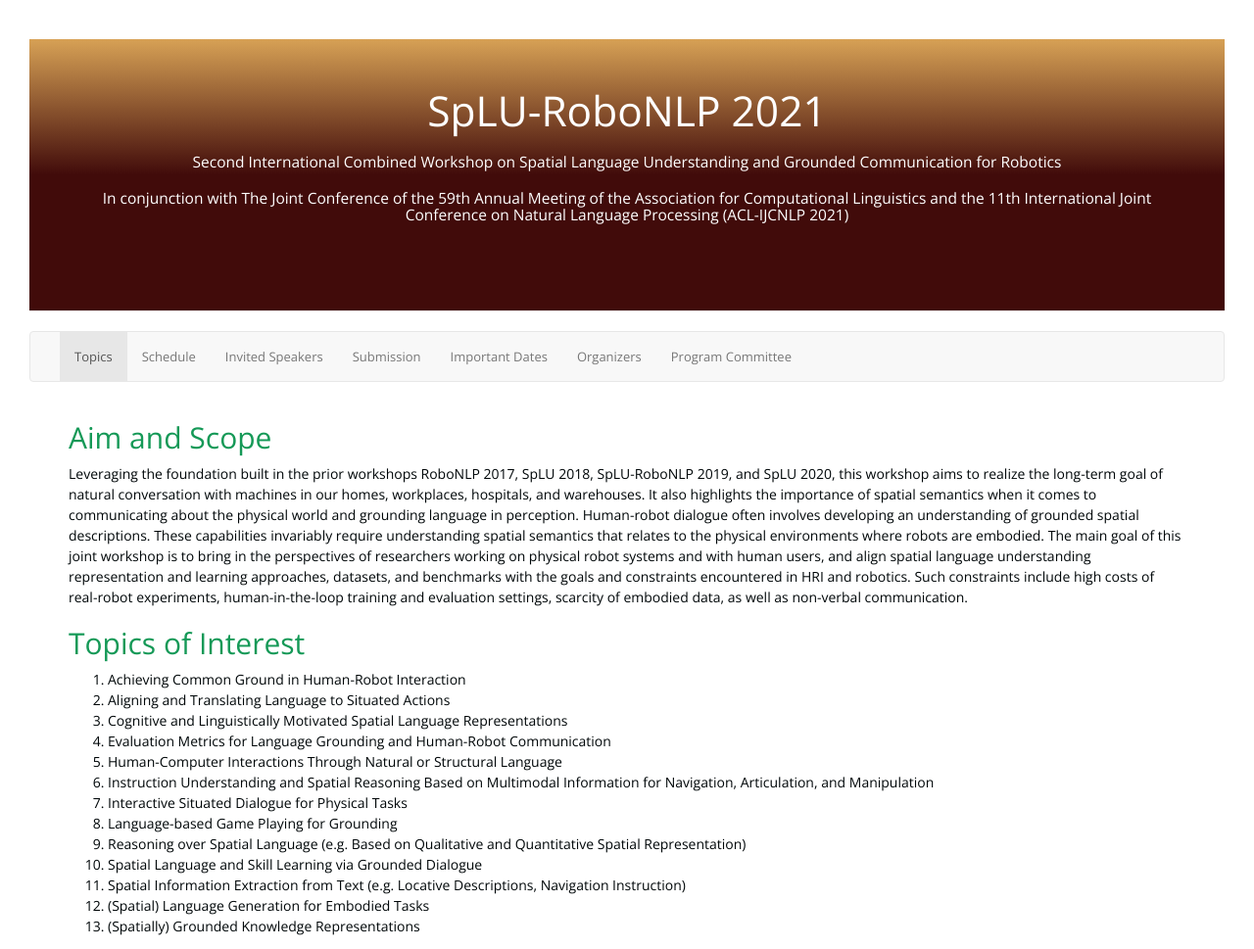
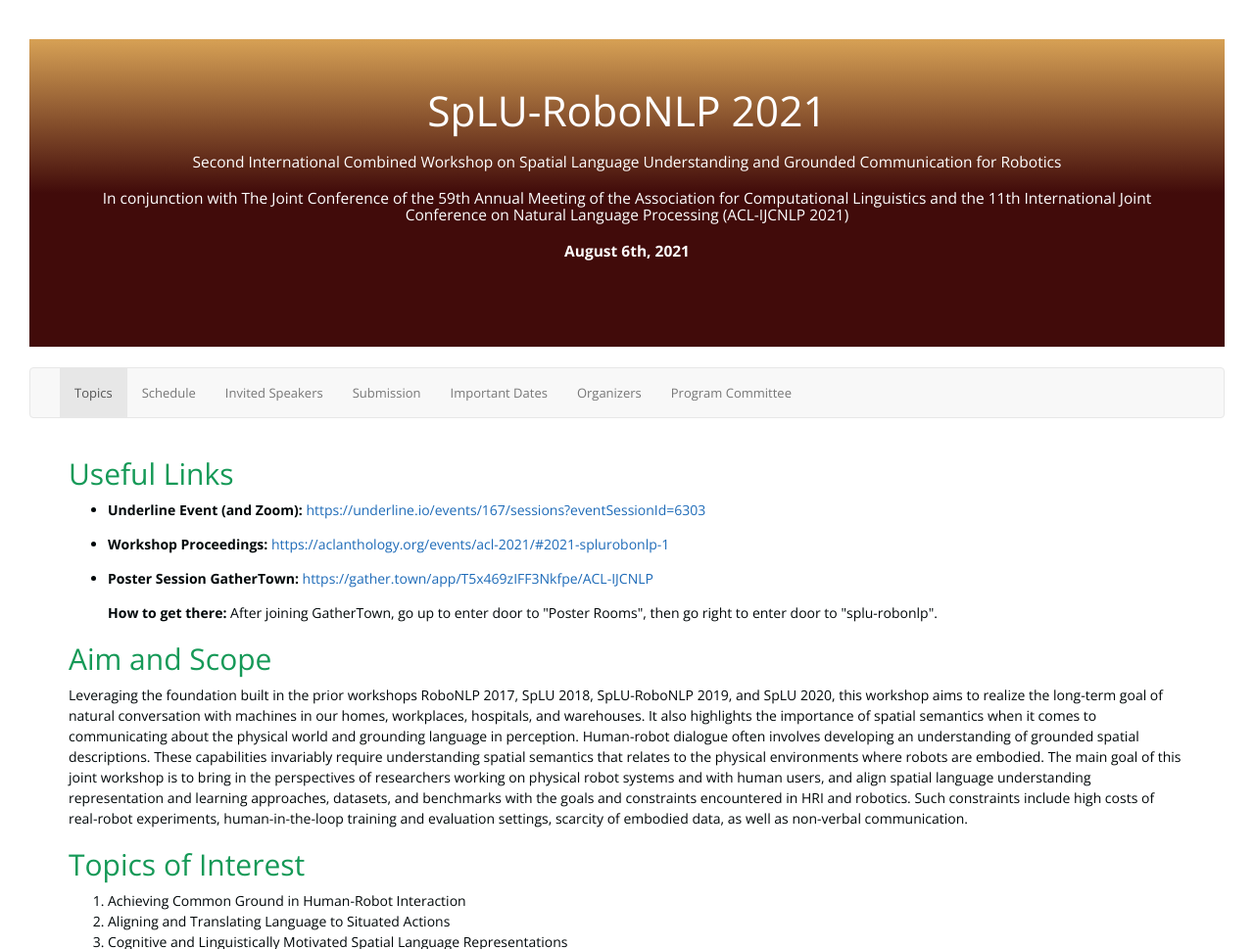
Before and after one commit to SpLU-RoboNLP2021/SpLU-RoboNLP2021.github.io, a plain HTML site: page index.html in a window 1280 px wide. Shown: the top 969 px of the page at 98% size. Drawn offline with nearby package versions, Linux system fonts and the light colour scheme.

Commit message:
Added date and useful links to the workshop website

```diff
--- a/index.html
+++ b/index.html
@@ -23,8 +23,8 @@
 
       <h1 class="project-name">SpLU-RoboNLP 2021</h1>
       <h2 class="project-tagline">Second International Combined Workshop on Spatial Language Understanding and Grounded Communication for Robotics</h2>
-	  <h2  class="project-tagline">In conjunction with The Joint Conference of the 59th Annual Meeting of the Association for Computational Linguistics and the 11th International Joint Conference on Natural Language Processing (ACL-IJCNLP 2021)
-		<br>
+	    <h2  class="project-tagline">In conjunction with The Joint Conference of the 59th Annual Meeting of the Association for Computational Linguistics and the 11th International Joint Conference on Natural Language Processing (ACL-IJCNLP 2021)
+      <h2  class="project-date">August 6th, 2021</h2>
 	  </h2>
 <br>
 
@@ -65,6 +65,20 @@
 
 
 <section class="main-content">
+
+<h2>Useful Links</h2>
+
+<ul>
+  <li><p><b>Underline Event (and Zoom): </b><a href="https://underline.io/events/167/sessions?eventSessionId=6303">https://underline.io/events/167/sessions?eventSessionId=6303</a></p>
+  </li>
+  <li><p><b>Workshop Proceedings: </b><a href="https://aclanthology.org/events/acl-2021/#2021-splurobonlp-1">https://aclanthology.org/events/acl-2021/#2021-splurobonlp-1</a></p>
+  </li>
+  <li><p><b>Poster Session GatherTown:</b> <a href="https://gather.town/app/T5x469zIFF3Nkfpe/ACL-IJCNLP">https://gather.town/app/T5x469zIFF3Nkfpe/ACL-IJCNLP</a></p>
+      <p><b>How to get there:</b> After joining GatherTown, go up to enter door to "Poster Rooms", then go right to enter door to "splu-robonlp".</p>
+  </li>
+
+</ul>
+
 
 <h2>Aim and Scope</h2>
 
--- a/stylesheets/stylesheet.css
+++ b/stylesheets/stylesheet.css
@@ -105,6 +105,23 @@
 
 @media screen and (max-width: 42em) {
   .project-tagline {
+    font-size: 1.4rem; } }
+
+.project-date {
+  margin-bottom: 2rem;
+  font-weight: bold;
+  opacity: 1; }
+
+@media screen and (min-width: 64em) {
+  .project-date {
+    font-size: 1.55rem; } }
+
+@media screen and (min-width: 42em) and (max-width: 64em) {
+  .project-date {
+    font-size: 1.55rem; } }
+
+@media screen and (max-width: 42em) {
+  .project-date {
     font-size: 1.4rem; } }
 
 .main-content :first-child {
```
